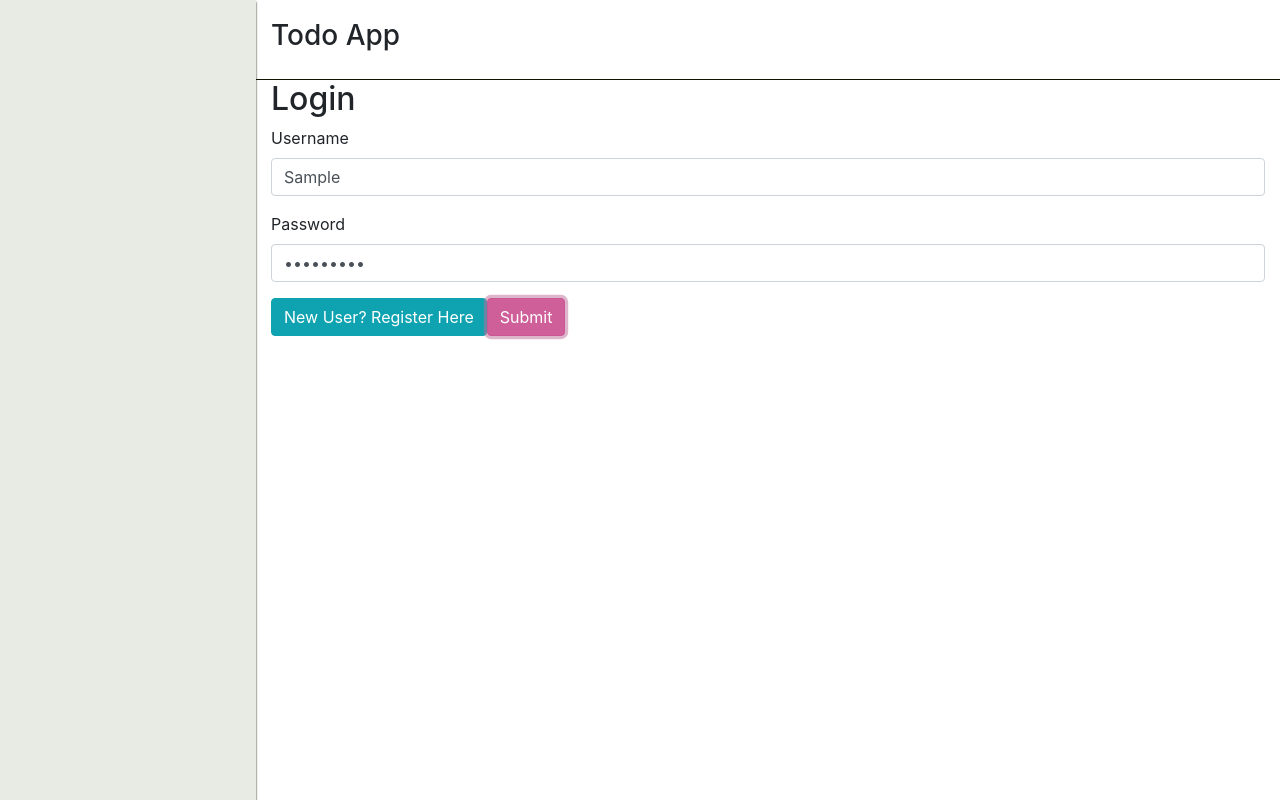
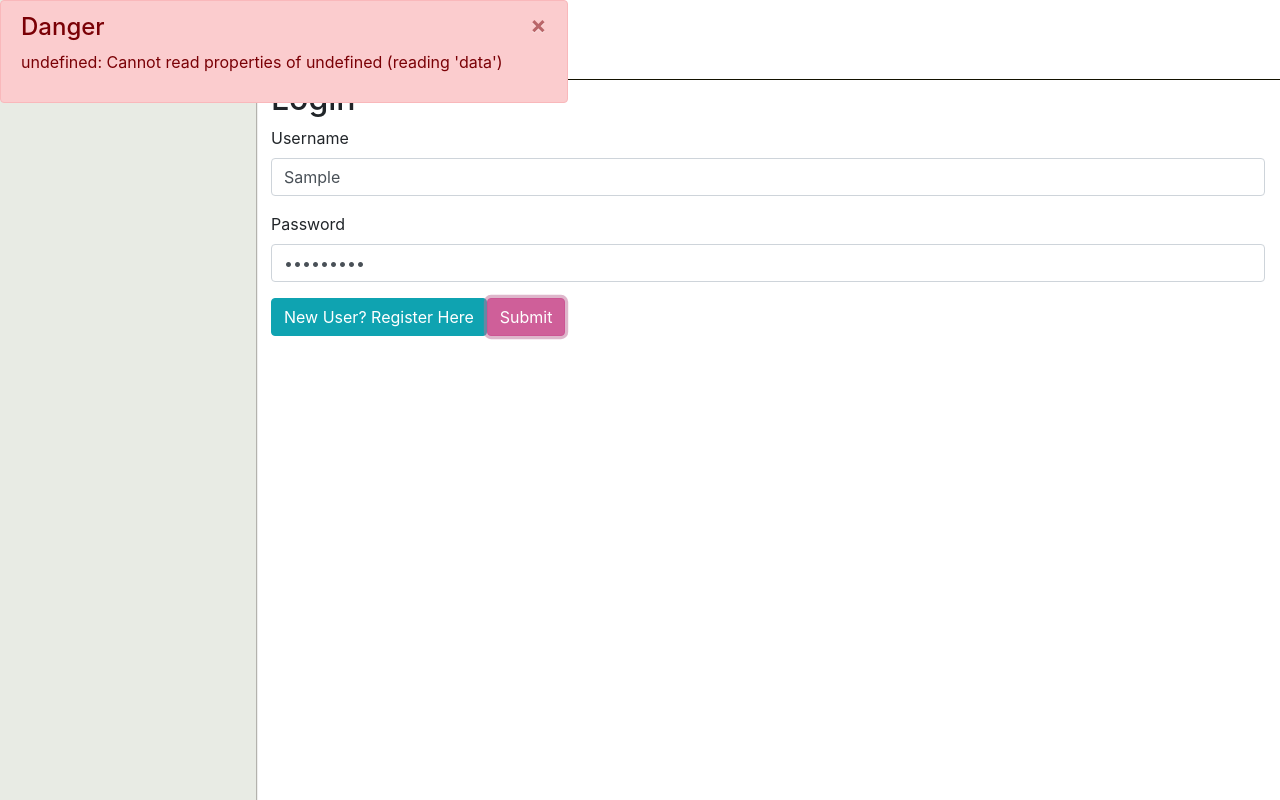
Before and after one commit to morgan-moreno25/full-stack-todo-list, a React (Create React App) app in the folder client/: page / in a window 1280 px wide. Both pictures are taken after typing "Sample", "Sample123" into the empty fields and a click on the button "Submit". Shown: the top 800 px of the page. Built offline with nearby package versions, Linux system fonts and the light colour scheme; no server answers.

Commit message:
Added Styling
Added styling for the Alert component so that it is in the forefront of the top left corner of the page

```diff
--- a/client/src/App.scss
+++ b/client/src/App.scss
@@ -64,4 +64,11 @@ $white: #fff;
 	#content {
 		grid-area: content;
 	}
+
+	#alert {
+		position: absolute;
+		top: 0;
+		left: 0;
+		z-index: 99;
+	}
 }
```
